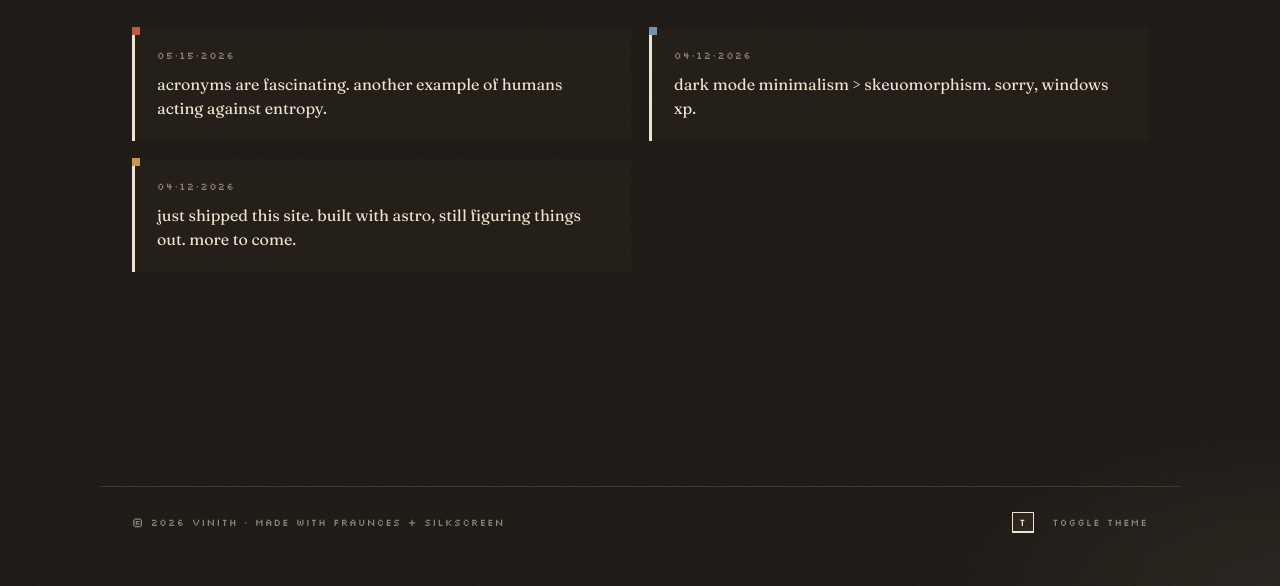
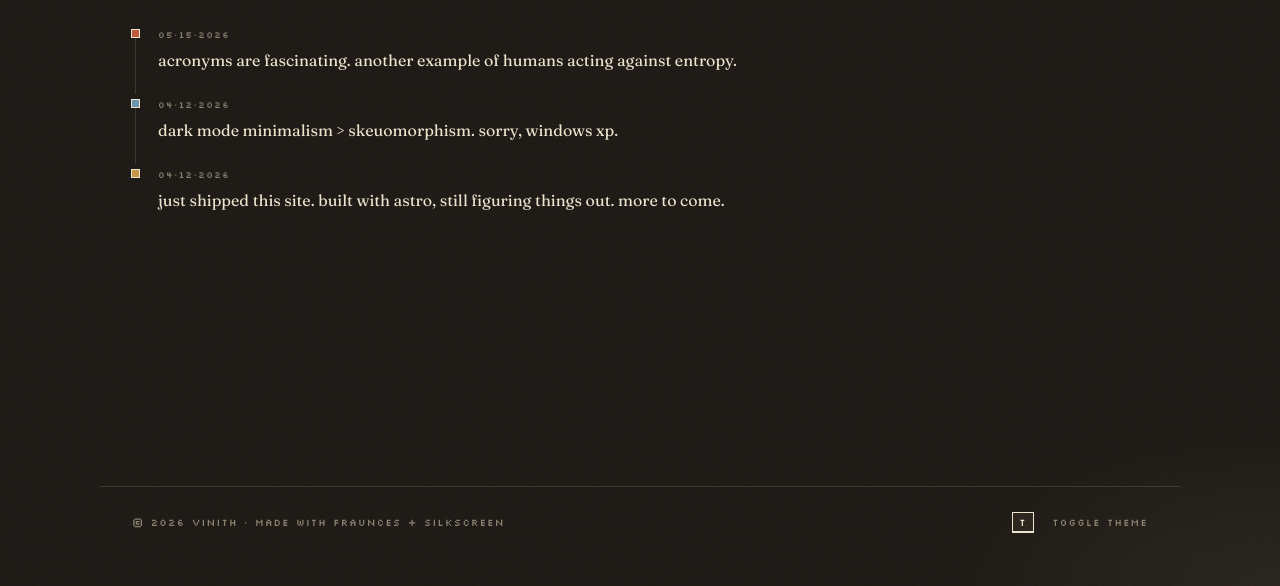
Before and after one commit to VinithS/viniths.github.io, an Astro site: page /tweets in a window 1280 px wide. Shown: the part 214-800 px from the top of the page. Built offline with nearby package versions, Linux system fonts and the light colour scheme; Astro itself is replaced by a stand-in of ours.

Commit message:
feat(notes): compact single-column feed; fix UTC date off-by-one
Rework /tweets ("Notes") from a 2-column card grid into a compact,
scrollable single-column feed for short "highdeas": each note hangs off
one continuous hairline timeline spine in the gutter, pinned by a small
cycling accent mark, with a Silkscreen date eyebrow over Fraunces text.
No likes/retweets/avatars/engagement — just the notes, newest first.

Also fix a pre-existing timezone off-by-one in the shared date
formatters (src/lib/format-date.ts): "YYYY-MM-DD" coerces to UTC
midnight, so formatting in the build machine's local zone rendered the
date a day early ("05·15"->"05·14"). Format in UTC so the rendered date
matches the authored date deterministically. This also corrects the
ledger row / post-header dates, which use the same helper.

Gate: typecheck + lint + build clean (same 2/20 pre-existing). Verified
both themes via Playwright (single-column feed, continuous spine, no
engagement chrome, legible both themes, no overflow); date fix verified
across LA/Tokyo/UTC.

```diff
--- a/src/lib/format-date.ts
+++ b/src/lib/format-date.ts
@@ -5,6 +5,11 @@
   `formatPostDateCompact` is the dot-separated stamp used in compact rows
   and notes ("05·17·2026") — built by formatting numeric MM/DD/YYYY and
   swapping slashes for the middle-dot the design system uses elsewhere.
+
+  Both format in UTC. Frontmatter/JSON dates like "2026-05-15" coerce to
+  UTC midnight; formatting in the build machine's local zone (e.g. UTC-7)
+  would shift them back a day. `timeZone: "UTC"` keeps the rendered date
+  equal to the authored date, deterministically across build machines.
 */
 
 export function formatPostDate(date: Date): string {
@@ -12,6 +17,7 @@ export function formatPostDate(date: Date): string {
     year: "numeric",
     month: "long",
     day: "numeric",
+    timeZone: "UTC",
   });
 }
 
@@ -21,6 +27,7 @@ export function formatPostDateCompact(date: Date): string {
       year: "numeric",
       month: "2-digit",
       day: "2-digit",
+      timeZone: "UTC",
     })
     .replace(/\//g, "·");
 }
--- a/src/pages/tweets.astro
+++ b/src/pages/tweets.astro
@@ -18,18 +18,23 @@ const accents = ["red", "blue", "yellow", "green"] as const;
       <h1>Scraps &amp; thoughts.</h1>
     </header>
 
-    <div class="notes">
+    <!-- A compact vertical feed: each note hangs off a single timeline
+         spine (the hairline running down the gutter), newest first. The
+         spine is honest structure, not chrome — it's what makes the list
+         read as one continuous stream rather than a grid of boxes. -->
+    <ol class="feed">
       {
         tweets.map((t, i) => (
-          <article class={`note note--${accents[i % accents.length]}`}>
-            <div class="note-date">
+          <li class={`note note--${accents[i % accents.length]}`}>
+            <span class="note-mark" aria-hidden="true" />
+            <time class="note-date" datetime={t.data.date.toISOString()}>
               {formatPostDateCompact(t.data.date)}
-            </div>
-            <p>{t.data.text}</p>
-          </article>
+            </time>
+            <p class="note-text">{t.data.text}</p>
+          </li>
         ))
       }
-    </div>
+    </ol>
   </section>
 </Layout>
 
@@ -43,7 +48,7 @@ const accents = ["red", "blue", "yellow", "green"] as const;
     align-items: baseline;
     justify-content: space-between;
     gap: 32px;
-    margin-bottom: 36px;
+    margin-bottom: 32px;
   }
   .section-head h1 {
     font-variation-settings:
@@ -55,64 +60,79 @@ const accents = ["red", "blue", "yellow", "green"] as const;
     line-height: 1;
   }
 
-  .notes {
-    display: grid;
-    grid-template-columns: 1fr 1fr;
-    gap: 18px;
+  /* ---- Feed ---- */
+  .feed {
+    list-style: none;
+    /* A readable single-column measure — a feed, not a grid. */
+    max-width: 60ch;
+    margin: 0;
+    padding: 0;
   }
 
+  /* Each note hangs off the gutter spine. The spine is a 1px rule drawn
+     down the left padding via a pseudo-element on each row; consecutive
+     rows stack their spines into one continuous line. */
   .note {
-    background: var(--bg-card);
-    border-left: 3px solid var(--ink);
-    padding: 20px 22px;
     position: relative;
+    padding: 4px 0 22px 26px;
   }
   .note::before {
     content: "";
     position: absolute;
-    top: -1px;
-    left: -3px;
-    width: 8px;
-    height: 8px;
+    left: 3px;
+    top: 6px;
+    bottom: 0;
+    width: 1px;
+    background: var(--rule-soft);
   }
-  .note--red::before {
+  /* The last note's spine stops at its mark (nothing below to connect). */
+  .note:last-child::before {
+    display: none;
+  }
+
+  /* The accent mark that pins each note to the spine. */
+  .note-mark {
+    position: absolute;
+    left: 0;
+    top: 6px;
+    width: 7px;
+    height: 7px;
+    box-shadow: 0 0 0 1px var(--rule);
+  }
+  .note--red .note-mark {
     background: var(--red);
   }
-  .note--blue::before {
+  .note--blue .note-mark {
     background: var(--blue);
   }
-  .note--yellow::before {
+  .note--yellow .note-mark {
     background: var(--yellow);
   }
-  .note--green::before {
+  .note--green .note-mark {
     background: var(--green);
   }
 
   .note-date {
+    display: block;
     font-family: var(--font-pixel);
-    font-size: 10px;
+    font-size: 9px;
     color: var(--ink-muted);
-    letter-spacing: 0.12em;
-    margin-bottom: 8px;
+    letter-spacing: 0.14em;
+    margin-bottom: 6px;
   }
-  .note p {
+  .note-text {
     font-family: var(--font-serif);
     font-variation-settings:
       "opsz" 16,
       "SOFT" 80,
       "wght" 400;
     font-size: 16px;
-    line-height: 1.55;
+    line-height: 1.5;
     color: var(--ink);
+    text-wrap: pretty;
   }
-  .note p em {
+  .note-text em {
     font-style: italic;
     color: var(--ink-soft);
   }
-
-  @media (max-width: 720px) {
-    .notes {
-      grid-template-columns: 1fr;
-    }
-  }
 </style>
```
